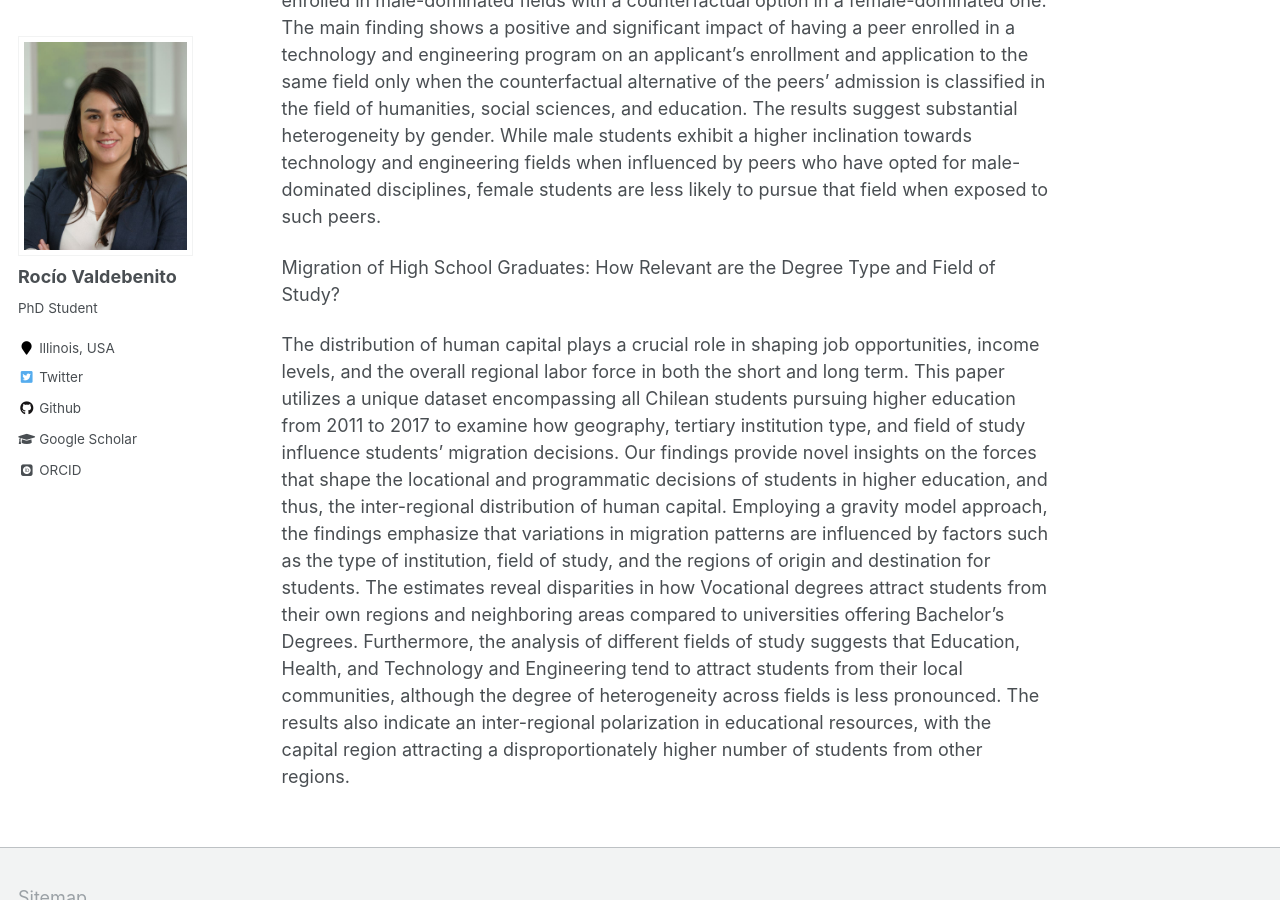
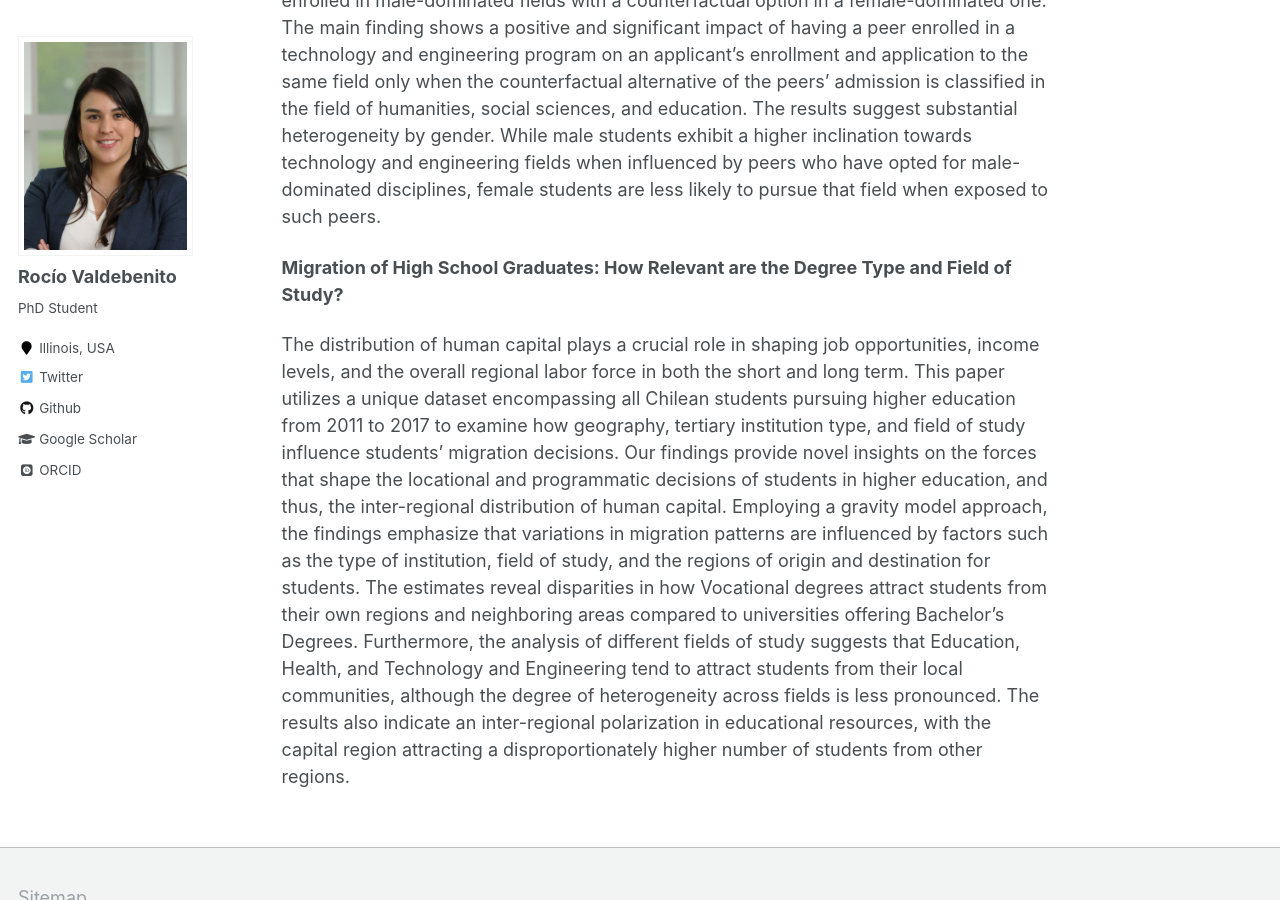
Before and after one commit to rvaldebenito/rvaldebenito.github.io, a Jekyll site: the page built from _pages/publications.md, in a window 1280 px wide and 900 px high, scrolled down 483 px. Built offline with Jekyll 4.4.1, drawn with Linux system fonts in a browser that asks for light colours; some web fonts are replaced.

```diff
--- a/_pages/publications.md
+++ b/_pages/publications.md
@@ -15,7 +15,7 @@ This paper investigates the effect of high school peers' choices on individuals'
 
 
 
-Migration of High School Graduates: How Relevant are the Degree Type and Field of Study?
+**Migration of High School Graduates: How Relevant are the Degree Type and Field of Study?**
 <br/>
 
 
```
